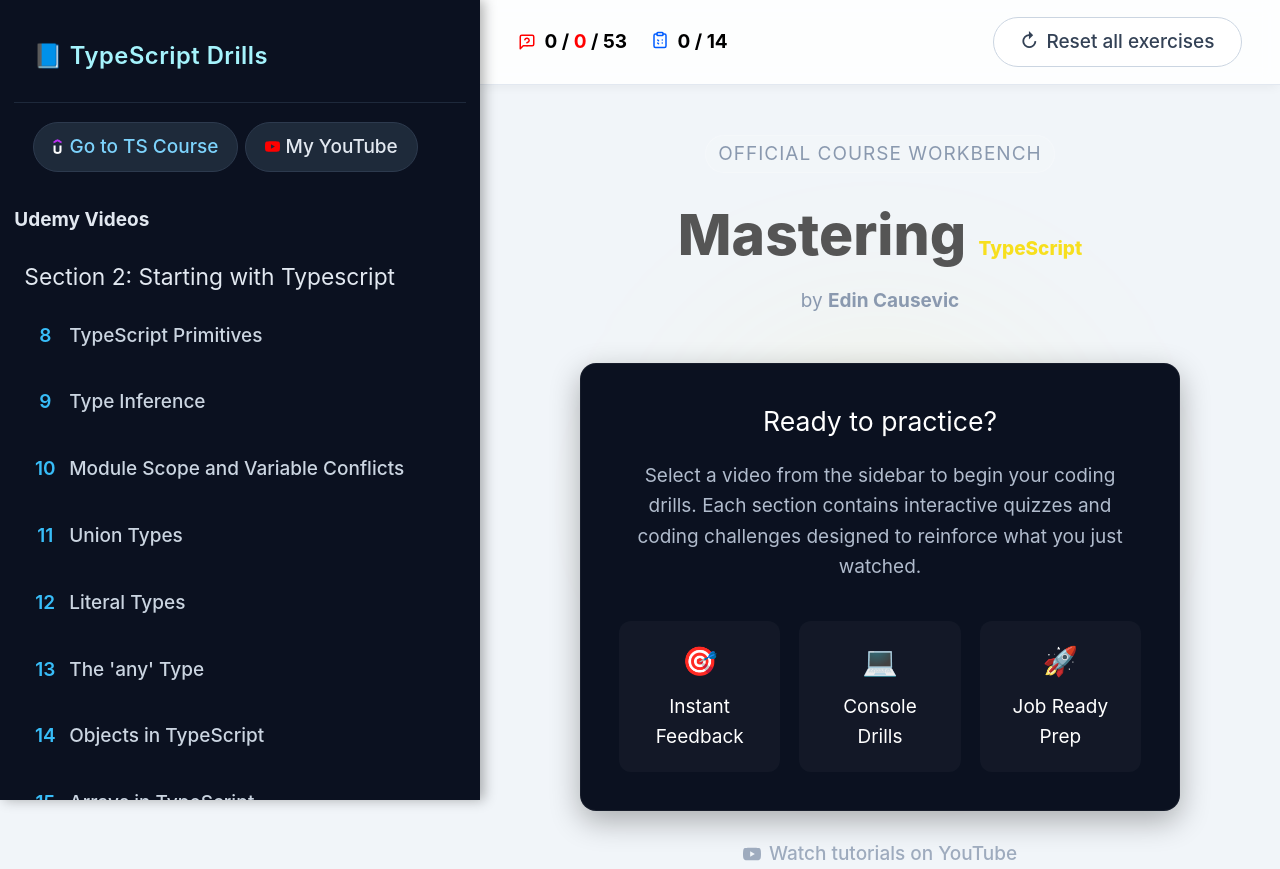
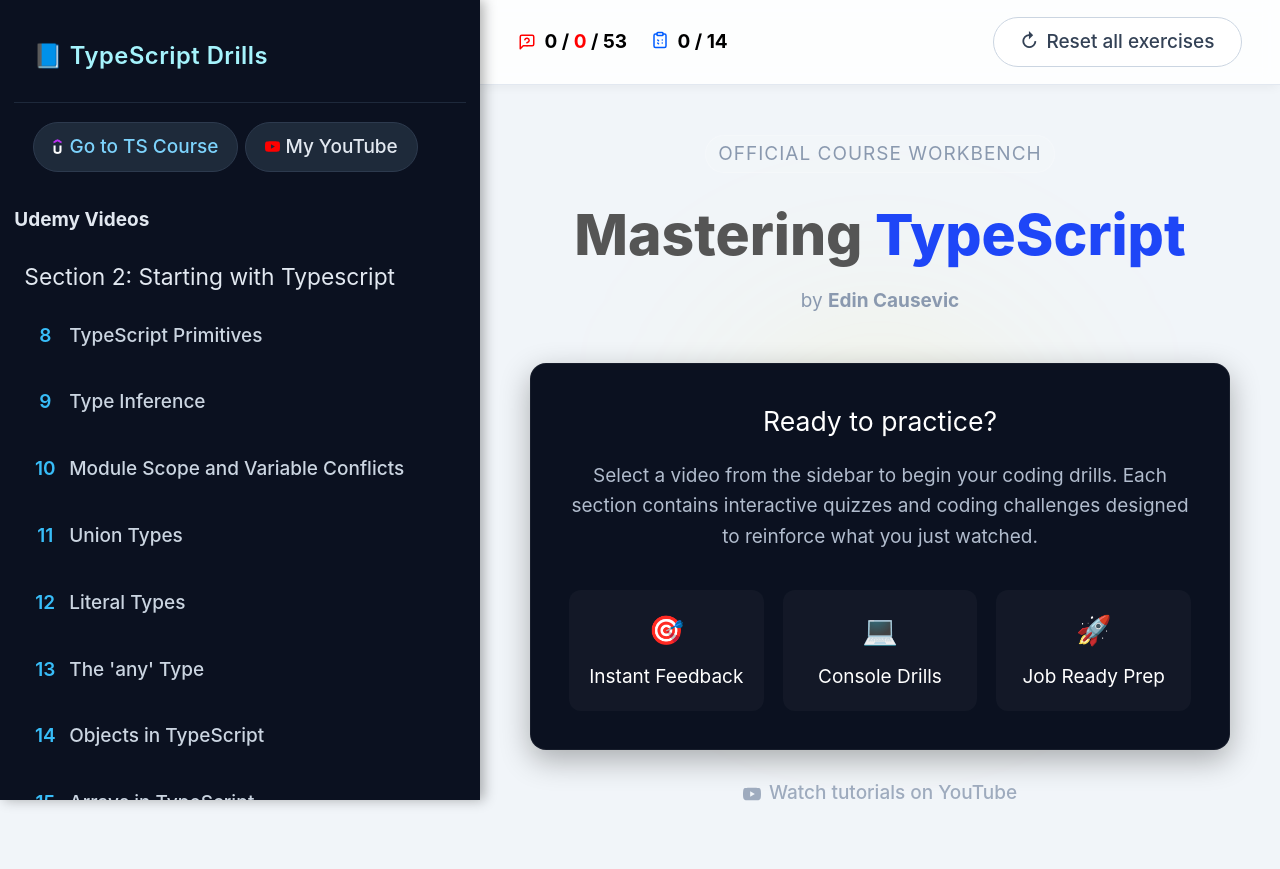
Before and after one commit to edincausevic/TS-practice-app, a React (Vite) app: page / in a window 1280 px wide. After the commit the page ends 808 px from the top, so only its background shows below. Built offline with nearby package versions, Linux system fonts and the light colour scheme.

Commit message:
new styles added

```diff
--- a/src/index.css
+++ b/src/index.css
@@ -490,7 +490,7 @@
     position: relative;
     z-index: 1;
     text-align: center;
-    max-width: 600px;
+    max-width: 700px;
   }
 
   .badge {
@@ -513,7 +513,8 @@
   }
 
   .js-yellow {
-    color: #f7df1e;
+    color: #1e46f7;
+    font-size: 3rem;
   }
 
   .author-name {
```
